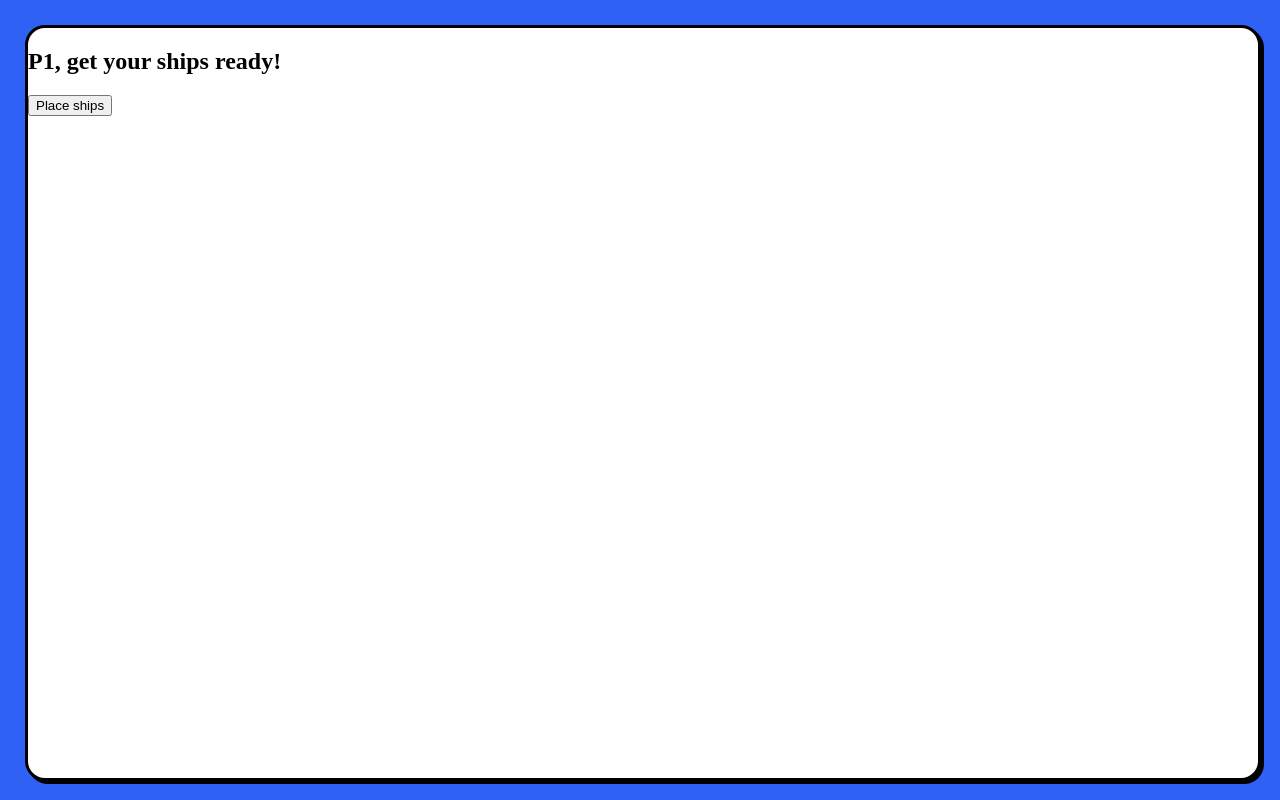
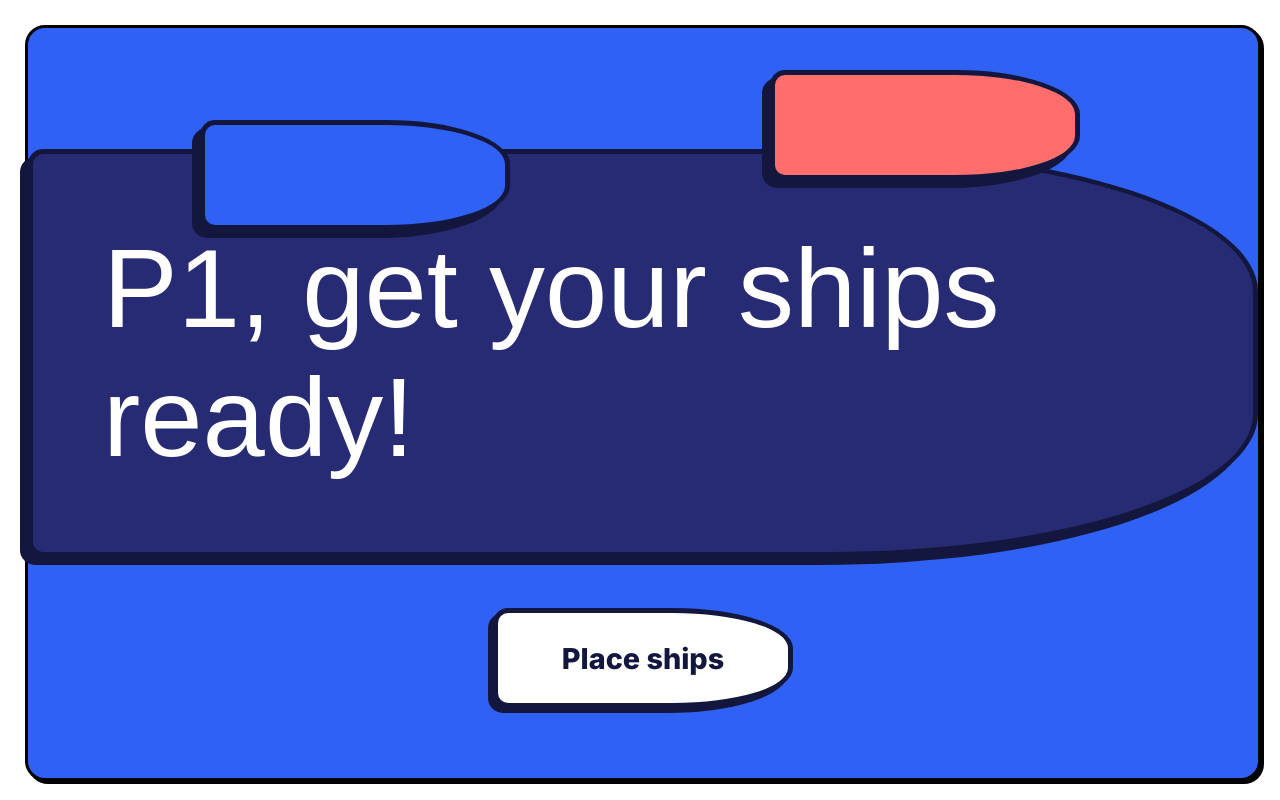
Before and after one commit to BenjaminFrias/battleship, a website with bundled scripts: page index.html in a window 1280 px wide. Both pictures are taken after a click on the button "Start game". Built offline with nearby package versions, Linux system fonts and the light colour scheme; a web font is replaced by a local one.

Commit message:
style get ready for place

```diff
--- a/index.html
+++ b/index.html
@@ -30,8 +30,12 @@
 
 				<!-- Placement pages -->
 				<div id="start-placing-page" class="page hide">
-					<div id="start-placing-bg">
-						<h2 id="start-placing-title"></h2>
+					<div id="start-placing-content">
+						<div class="decorative-ship-1"></div>
+						<div class="decorative-ship-2"></div>
+						<div class="placing-title-bg">
+							<h2 id="start-placing-title"></h2>
+						</div>
 						<button id="start-placing-btn">Place ships</button>
 					</div>
 				</div>
--- a/style.css
+++ b/style.css
@@ -136,17 +136,82 @@ div.page {
 /* START PLACING SHIPS PAGE */
 
 #start-placing-page {
-	background: var(--neo-blue);
+	background: white;
 	padding: 25px;
 }
 
-#start-placing-bg {
-	background: white;
+#start-placing-content {
+	display: flex;
+	flex-direction: column;
+	align-items: center;
+	background: var(--neo-blue);
 	width: 100%;
 	height: 100%;
 	border-radius: 20px;
 	border: 3px solid black;
 	box-shadow: 3px 3px black;
+}
+
+.placing-title-bg {
+	display: flex;
+	justify-content: center;
+	align-items: center;
+	position: relative;
+	margin: auto 0;
+	padding: 70px;
+	background: var(--ocean-blue);
+	border-radius: 15px 35% 35% 15px;
+	border: 5px solid var(--dark-blue);
+	box-shadow: -8px 8px var(--dark-blue);
+}
+
+h2#start-placing-title {
+	font-family: "Modak", Arial, Helvetica, sans-serif;
+	color: white;
+	font-weight: 100;
+	font-size: 7rem;
+	margin: 0;
+	cursor: default;
+}
+
+#start-placing-btn {
+	position: relative;
+	bottom: 70px;
+	left: 0;
+	width: 300px;
+	height: 100px;
+	background: white;
+	border-radius: 15px 40% 40% 15px;
+	border: 5px solid var(--dark-blue);
+	box-shadow: -5px 5px var(--dark-blue);
+	color: var(--dark-blue);
+	font-family: "Inter", Arial, Helvetica, sans-serif;
+	font-weight: 800;
+	font-size: 1.8rem;
+	cursor: pointer;
+}
+
+.decorative-ship-1,
+.decorative-ship-2 {
+	position: absolute;
+	z-index: 999;
+	width: 300px;
+	height: 100px;
+	background: var(--ocean-blue);
+	border-radius: 15px 40% 40% 15px;
+	border: 5px solid var(--dark-blue);
+	box-shadow: -8px 8px var(--dark-blue);
+}
+
+.decorative-ship-1 {
+	top: 70px;
+	right: 200px;
+	background: var(--neo-red);
+}
+.decorative-ship-2 {
+	top: 120px;
+	left: 200px;
+	background: var(--neo-blue);
 }
 
 /* PHASE TITLE */
```
